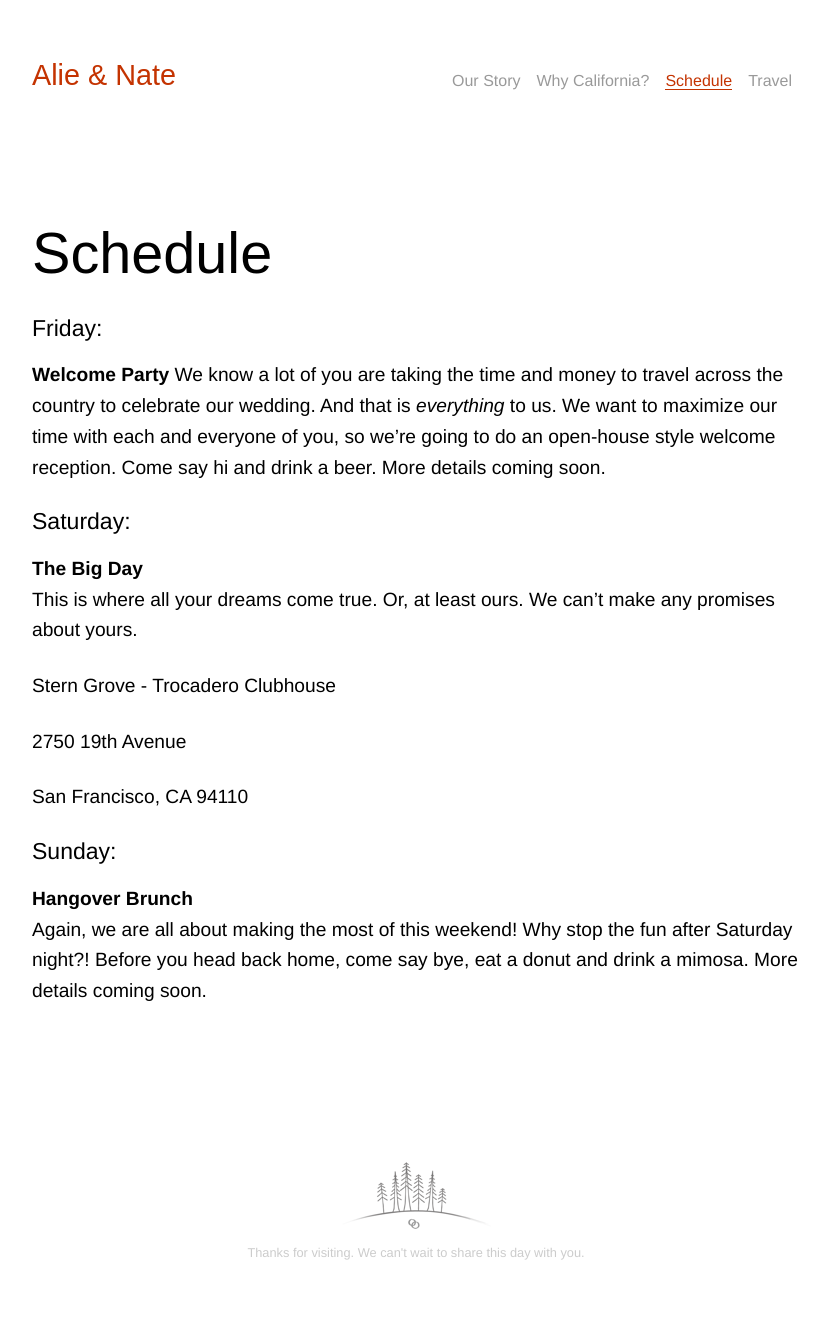
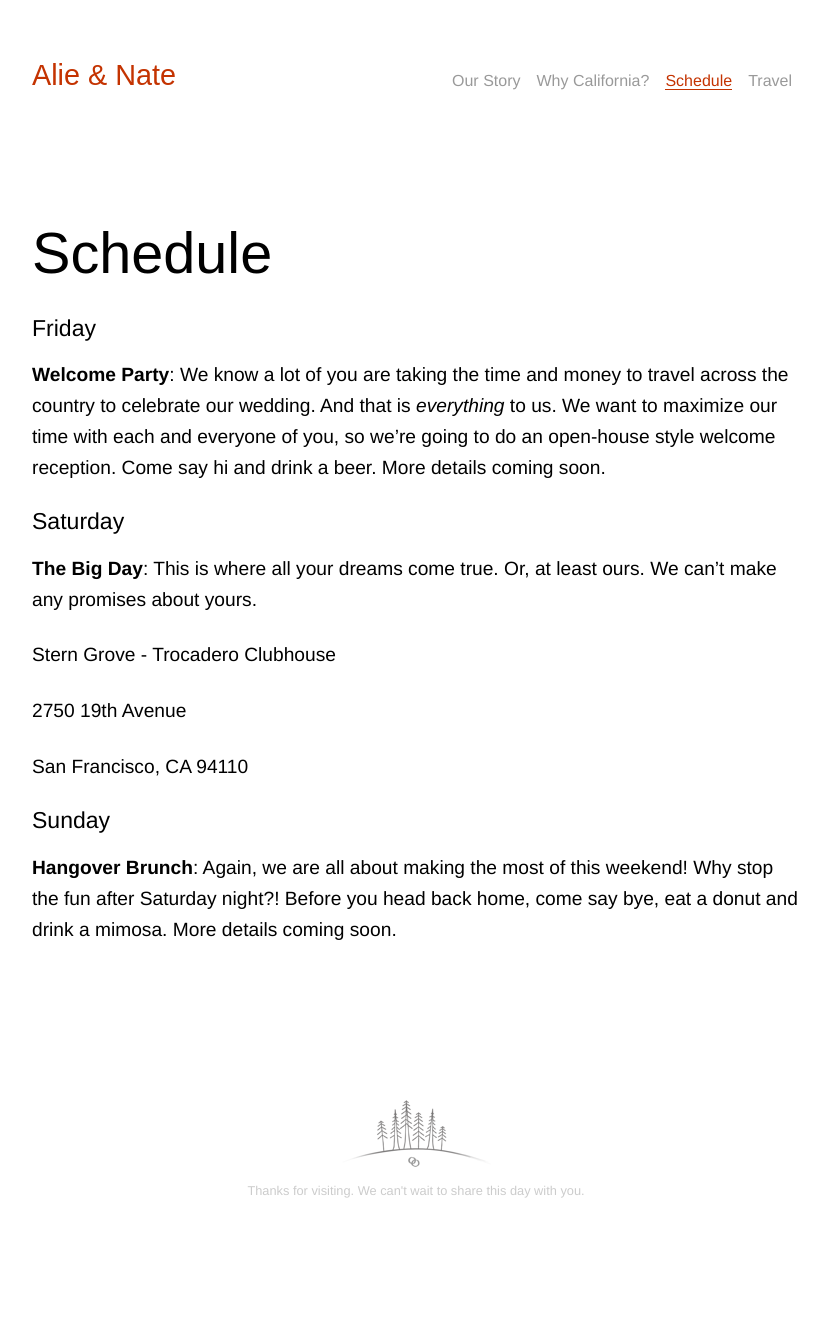
Before and after one commit to nkadlac/alieplusnate.com, a Jekyll site: the page built from schedule.md, in a window 1280 px wide. Shown: the whole page, without its empty margins (224-1052 px from the left). Built offline with Jekyll 4.4.1, drawn with Linux system fonts in a browser that asks for light colours; some web fonts are replaced; after the commit the page ends 1282 px from its top, so only the background shows below that.

```diff
--- a/schedule.md
+++ b/schedule.md
@@ -5,15 +5,13 @@ position: 3
 layout: page
 ---
 
-## Friday:
+## Friday
 
-**Welcome Party**
-We know a lot of you are taking the time and money to travel across the country to celebrate our wedding. And that is *everything* to us. We want to maximize our time with each and everyone of you, so we're going to do an open-house style welcome reception. Come say hi and drink a beer. More details coming soon.
+**Welcome Party**: We know a lot of you are taking the time and money to travel across the country to celebrate our wedding. And that is *everything* to us. We want to maximize our time with each and everyone of you, so we're going to do an open-house style welcome reception. Come say hi and drink a beer. More details coming soon.
 
-## Saturday:
+## Saturday
 
-**The Big Day**\
-This is where all your dreams come true. Or, at least ours. We can't make any promises about yours.
+**The Big Day**: This is where all your dreams come true. Or, at least ours. We can't make any promises about yours.
 
 Stern Grove - Trocadero Clubhouse
 
@@ -21,7 +19,6 @@ Stern Grove - Trocadero Clubhouse
 
 San Francisco, CA 94110
 
-## Sunday:
+## Sunday
 
-**Hangover Brunch**\
-Again, we are all about making the most of this weekend! Why stop the fun after Saturday night?! Before you head back home, come say bye, eat a donut and drink a mimosa. More details coming soon.
+**Hangover Brunch**: Again, we are all about making the most of this weekend! Why stop the fun after Saturday night?! Before you head back home, come say bye, eat a donut and drink a mimosa. More details coming soon.
```
